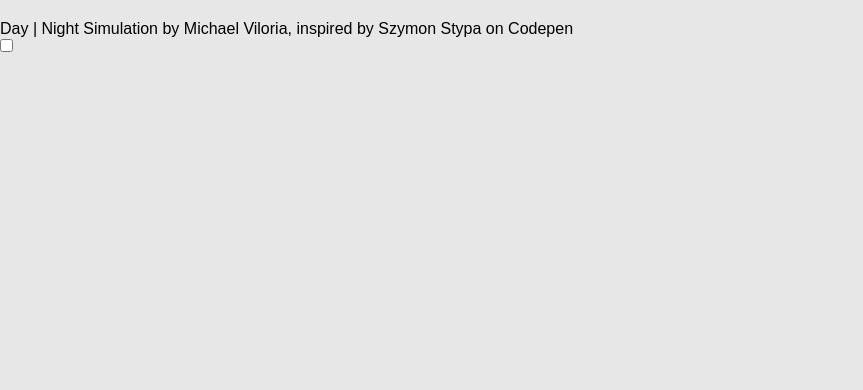
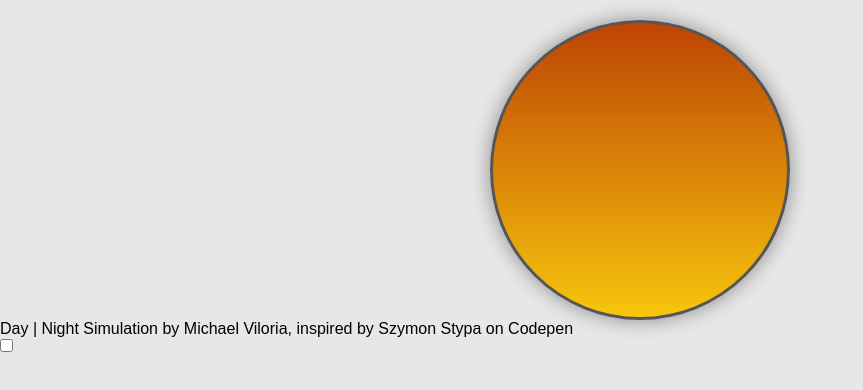
Before and after one commit to michaelviloria/day-night-simulation, a plain HTML site: page index.html in a window 1280 px wide. Shown: the whole page, without its empty margins (0-863 px from the left). Drawn offline with Linux system fonts and the light colour scheme.

Commit message:
Contenedor de la animacion agregado con su respectiva animacion

```diff
--- a/style.css
+++ b/style.css
@@ -28,3 +28,23 @@ body
 {
     background: #080d17;
 }
+.container-animation
+{
+    width: 300px;
+    height: 300px;
+    margin: 0 auto;
+    border: 3px solid #555;
+    border-radius: 50%;
+    box-shadow: 0 0 20px rgba(0,0,0,.4);
+    display: flex;
+    justify-content: center;
+    position: relative;
+    overflow: hidden;
+    background: linear-gradient(to bottom, #BE4405, #F6C60C);
+    transition: all 2s ease;
+}
+.night .container-animation
+{
+    border: 3px solid #e9e5d5;
+    background: linear-gradient(to bottom, #111936, #285A7B);
+}
```
